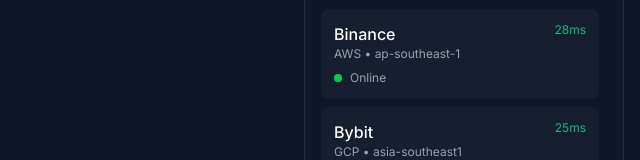
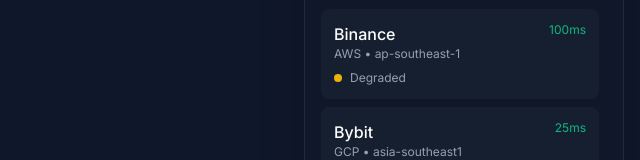
Before and after one commit to Shawaiz22/latency-topology-visualiser, a Next.js app: page / in a window 1280 px wide. Shown: the part 478-638 px from the top of the page, without its empty margins (640-1280 px from the left). Built offline with nearby package versions, Linux system fonts and the light colour scheme; no server answers.

Commit message:
Added Readme and updated all information related to project in it.

```diff
--- a/src/components/Home/index.tsx
+++ b/src/components/Home/index.tsx
@@ -77,7 +77,6 @@ const Home = () => {
                     shadow-mapSize-width={2048}
                     shadow-mapSize-height={2048}
                 />
-                <directionalLight position={[-5, -3, -5]} intensity={isDark ? 0.5 : 0.3} />
 
                 <PerspectiveCamera makeDefault position={[0, 0, 4]} />
 
--- a/src/data/exchanges.ts
+++ b/src/data/exchanges.ts
@@ -290,8 +290,8 @@ const baseServers: Omit<ExchangeServer, 'regionConnections'>[] = [
     lon: 103.8198,
     provider: 'AWS',
     region: 'ap-southeast-1',
-    status: 'online',
-    lastPing: 28,
+    status: 'degraded',
+    lastPing: 100,
     connections: [
       { targetId: 'deribit-nl', latency: 45, lastUpdated: new Date().toISOString() },
       { targetId: 'okx-de', latency: 38, lastUpdated: new Date().toISOString() },
```
Also changed, not shown: public/screenshot.png (added), 1 other file (tests, documents, lock files or other folders).
